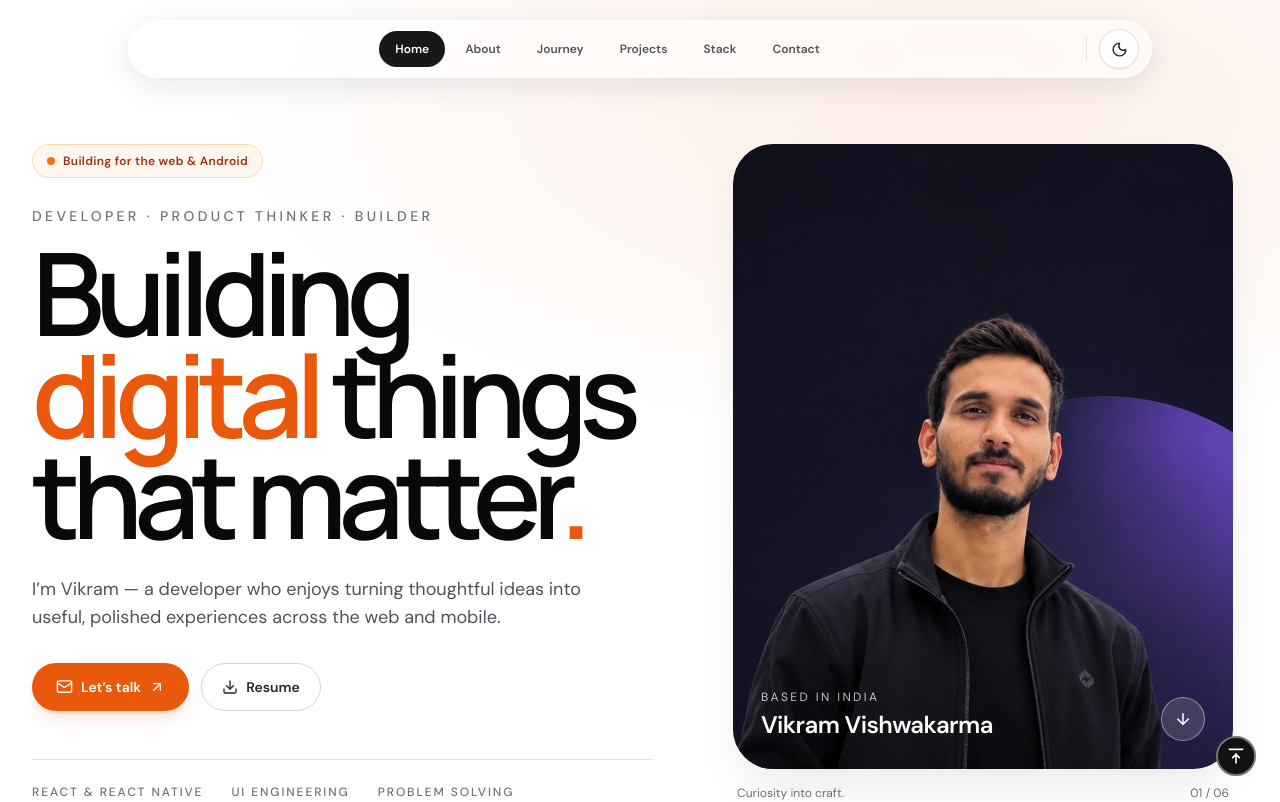
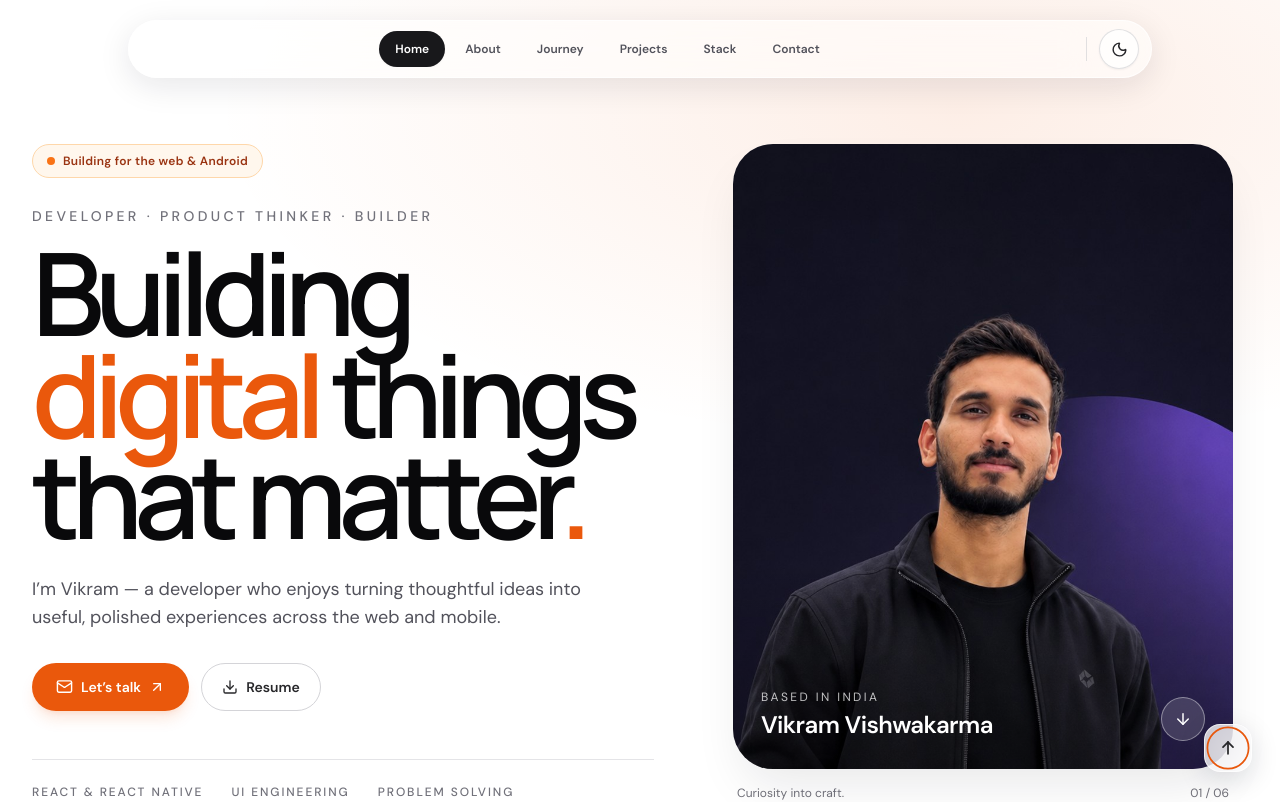
Before and after one commit to hustlewithvikram/vikram, a Next.js app: page / in a window 1280 px wide. Shown: the top 802 px of the page. Built offline with nearby package versions, Linux system fonts and the light colour scheme; what tailwind-clip-path would draw is missing.

Commit message:
Polish scroll to top control

```diff
--- a/app/components/ui/ScrollToTop.tsx
+++ b/app/components/ui/ScrollToTop.tsx
@@ -1,31 +1,29 @@
 "use client";
 
 import { useScrollProgress } from "@/hooks/useScrollProgress";
-import { IconArrowBarToUp } from "@tabler/icons-react";
-import React from "react";
+import { IconArrowUp } from "@tabler/icons-react";
 
 function ScrollToTop() {
   const scrollYProgress = useScrollProgress();
+  const progress = Math.max(0, Math.min(100, scrollYProgress));
 
-  // Scroll to the top of the page
   const handleScrollToTop = () => {
-    window.scrollTo({
-      top: 0,
-      behavior: "smooth",
-    });
+    window.scrollTo({ top: 0, behavior: "smooth" });
   };
 
   return (
     <button
+      type="button"
       onClick={handleScrollToTop}
-      className={`fixed bottom-6 right-6 transition-opacity duration-300 rounded-full border-2 flex items-center px-2 border-neutral-500 z-40 p-2 bg-[#111] hover:bg-neutral-700 text-white ${
-        scrollYProgress < 10
-          ? "opacity-0 pointer-events-none"
-          : "opacity-100 pointer-events-auto"
-      }`}
+      className={`fixed bottom-5 right-5 z-40 grid h-12 w-12 place-items-center rounded-2xl border border-white/70 bg-white/75 text-zinc-800 shadow-[0_8px_28px_rgba(15,23,42,0.14)] backdrop-blur-xl transition-all duration-300 hover:-translate-y-1 hover:scale-105 hover:border-orange-300 hover:text-orange-700 focus-visible:outline-none focus-visible:ring-2 focus-visible:ring-orange-500 dark:border-white/10 dark:bg-zinc-900/75 dark:text-zinc-100 dark:hover:border-orange-400/50 dark:hover:text-orange-300 sm:bottom-7 sm:right-7 ${scrollYProgress < 10 ? "pointer-events-none translate-y-3 opacity-0" : "pointer-events-auto translate-y-0 opacity-100"}`}
       aria-label="Scroll to top"
+      title="Back to top"
     >
-      <IconArrowBarToUp className="w-5 h-5" />
+      <svg className="absolute inset-0 h-full w-full -rotate-90" viewBox="0 0 48 48" aria-hidden="true">
+        <circle cx="24" cy="24" r="21.5" fill="none" stroke="currentColor" strokeOpacity="0.10" strokeWidth="1.5" />
+        <circle cx="24" cy="24" r="21.5" fill="none" stroke="#ea580c" strokeWidth="1.8" strokeLinecap="round" strokeDasharray="135.1" strokeDashoffset={135.1 - (135.1 * progress) / 100} />
+      </svg>
+      <IconArrowUp className="h-5 w-5" stroke={2.1} />
     </button>
   );
 }
```
